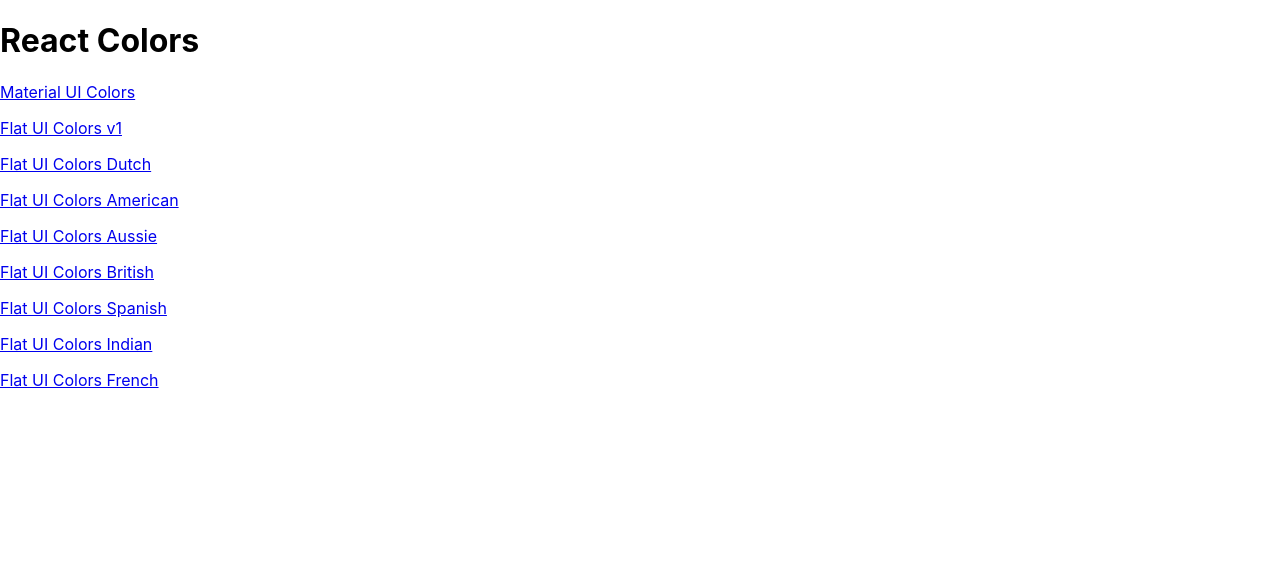
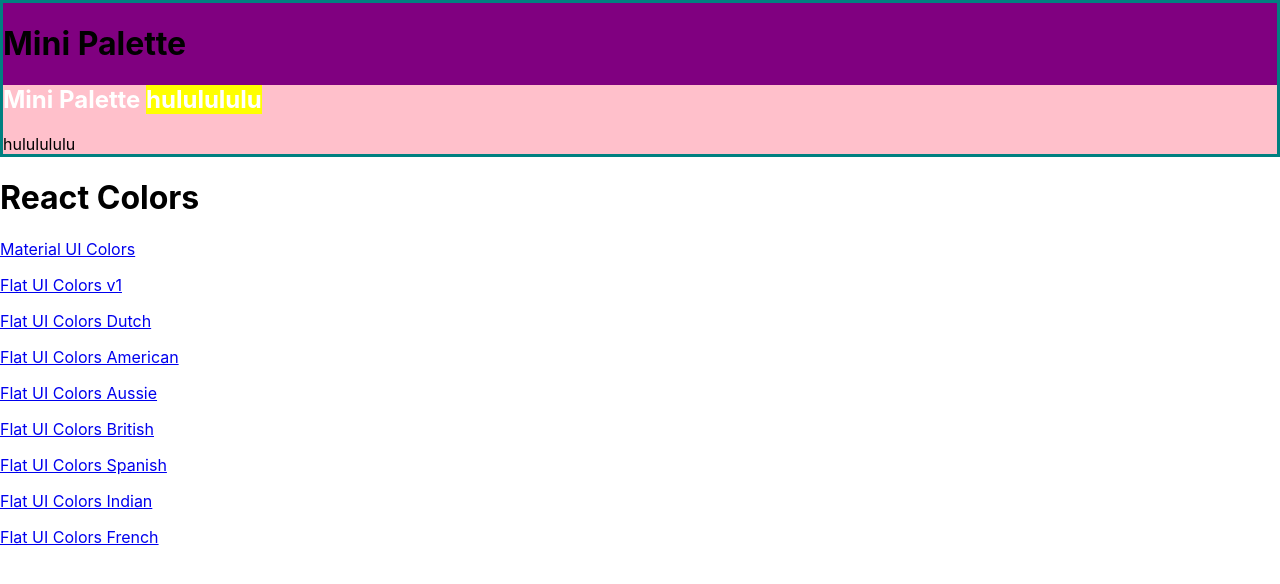
Before and after one commit to rohitbhati-rb/color-picker, a React (Create React App) app: page / in a window 1280 px wide. Shown: the top 584 px of the page. Built offline with nearby package versions, Linux system fonts and the light colour scheme.

Commit message:
JSS added from Material UI with some demo styles

```diff
--- a/package.json
+++ b/package.json
@@ -5,6 +5,7 @@
   "dependencies": {
     "@material-ui/core": "^4.11.4",
     "@material-ui/icons": "^4.11.2",
+    "@material-ui/styles": "^4.11.4",
     "@testing-library/jest-dom": "^5.14.1",
     "@testing-library/react": "^11.2.7",
     "@testing-library/user-event": "^12.8.3",
--- /dev/null
+++ b/src/MiniPalette.js
@@ -0,0 +1,36 @@
+import React from 'react';
+import { withStyles } from '@material-ui/styles';
+
+const styles = {
+  main: {
+    backgroundColor: "purple",
+    border: "3px solid teal"
+  },
+  secondary: {
+    backgroundColor: "pink",
+    "& h1": {
+      color: "white",
+      "& span": {
+        backgroundColor: "yellow"
+      }
+    }
+  }
+};
+
+function MiniPalette(props) {
+  const { classes } = props;
+  console.log(classes);
+  return (
+    <div className={classes.main}>
+      <h1>Mini Palette</h1>
+      <section className={classes.secondary}>
+        <h1>
+          Mini Palette <span>hululululu</span>
+        </h1>
+        <span>hululululu</span>
+      </section>
+    </div>
+  );
+}
+// Below is a higher order component
+export default withStyles(styles)(MiniPalette);
--- a/src/PaletteList.js
+++ b/src/PaletteList.js
@@ -1,16 +1,21 @@
 import React, { Component } from 'react';
 import { Link } from 'react-router-dom';
+
+// Components
+import MiniPalette from './MiniPalette';
 
 export class PaletteList extends Component {
   render() {
     const { palettes } = this.props;
     return (
       <div>
+        <MiniPalette />
         <h1>React Colors</h1>
         {palettes.map(palette => (
-          <p><Link to={`/palette/${palette.id}`}>{palette.paletteName}</Link></p>
-        ))
-        }
+          <p>
+            <Link to={`/palette/${palette.id}`}>{palette.paletteName}</Link>
+          </p>
+        ))}
       </div>
     );
   }
```
